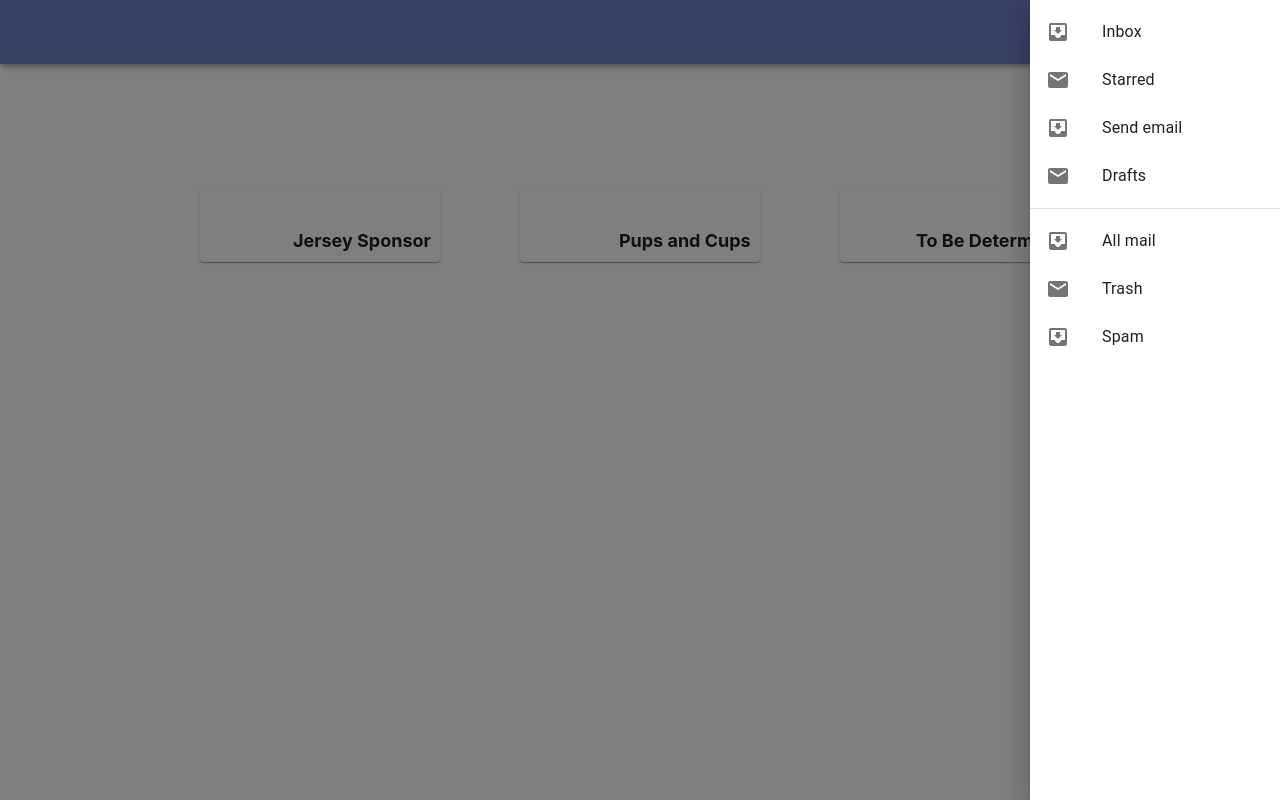
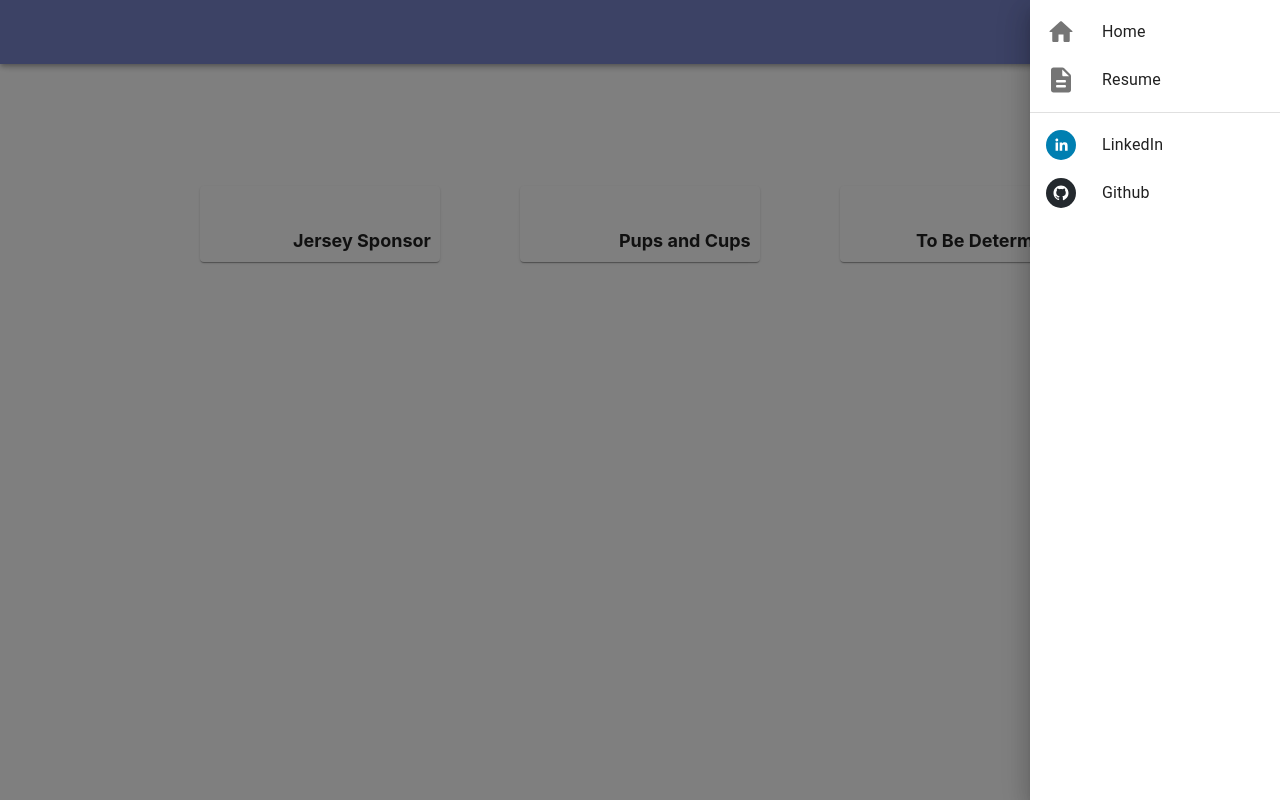
Before and after one commit to Dr-Wyatt/netlify-portfolio, a React (Create React App) app: page / in a window 1280 px wide. Both pictures are taken after a click on the button "menu". Built offline with nearby package versions, Linux system fonts and the light colour scheme.

Commit message:
added in social icons and links

```diff
--- a/package.json
+++ b/package.json
@@ -22,6 +22,7 @@
     "react-dom": "^17.0.2",
     "react-router-dom": "^5.2.0",
     "react-scripts": "4.0.3",
+    "react-social-icons": "^5.5.1",
     "typescript": "^4.1.2",
     "web-vitals": "^1.0.1"
   },
--- a/src/Components/Navbar.tsx
+++ b/src/Components/Navbar.tsx
@@ -14,8 +14,9 @@ import {
   Typography,
 } from "@material-ui/core";
 import MenuIcon from "@material-ui/icons/Menu";
-import InboxIcon from "@material-ui/icons/MoveToInbox";
-import MailIcon from "@material-ui/icons/Mail";
+import HomeRoundedIcon from "@material-ui/icons/HomeRounded";
+import DescriptionRoundedIcon from "@material-ui/icons/DescriptionRounded";
+import { SocialIcon } from "react-social-icons";
 import React from "react";
 
 const userStyles = makeStyles((theme: Theme) => ({
@@ -64,10 +65,14 @@ const Navbar: React.FC = () => {
       onKeyDown={toggleDrawer(anchor, false)}
     >
       <List>
-        {["Inbox", "Starred", "Send email", "Drafts"].map((text, index) => (
+        {["Home", "Resume"].map((text, index) => (
           <ListItem button key={text}>
             <ListItemIcon>
-              {index % 2 === 0 ? <InboxIcon /> : <MailIcon />}
+              {index === 0 ? (
+                <HomeRoundedIcon style={{ height: 30, width: 30 }} />
+              ) : (
+                <DescriptionRoundedIcon style={{ height: 30, width: 30 }} />
+              )}
             </ListItemIcon>
             <ListItemText primary={text} />
           </ListItem>
@@ -75,12 +80,36 @@ const Navbar: React.FC = () => {
       </List>
       <Divider />
       <List>
-        {["All mail", "Trash", "Spam"].map((text, index) => (
-          <ListItem button key={text}>
+        {["LinkedIn", "Github"].map((text, index) => (
+          <ListItem
+            button
+            key={text}
+            component="a"
+            href={
+              index === 0
+                ? "https://www.linkedin.com/in/dryuichiwyatt/"
+                : "https://github.com/Dr-Wyatt"
+            }
+            target="_blank"
+          >
             <ListItemIcon>
-              {index % 2 === 0 ? <InboxIcon /> : <MailIcon />}
+              {index === 0 ? (
+                <SocialIcon
+                  url="https://www.linkedin.com/in/dryuichiwyatt/"
+                  style={{ height: 30, width: 30 }}
+                  target="_blank"
+                />
+              ) : (
+                <SocialIcon
+                  url="https://github.com/Dr-Wyatt"
+                  style={{ height: 30, width: 30 }}
+                  target="_blank"
+                />
+              )}
             </ListItemIcon>
-            <ListItemText primary={text} />
+            <ListItemText primary={text}>
+              <a href="https://www.linkedin.com/in/dryuichiwyatt/"></a>
+            </ListItemText>
           </ListItem>
         ))}
       </List>
```
Also changed, not shown: 1 other file (tests, documents, lock files or other folders).
